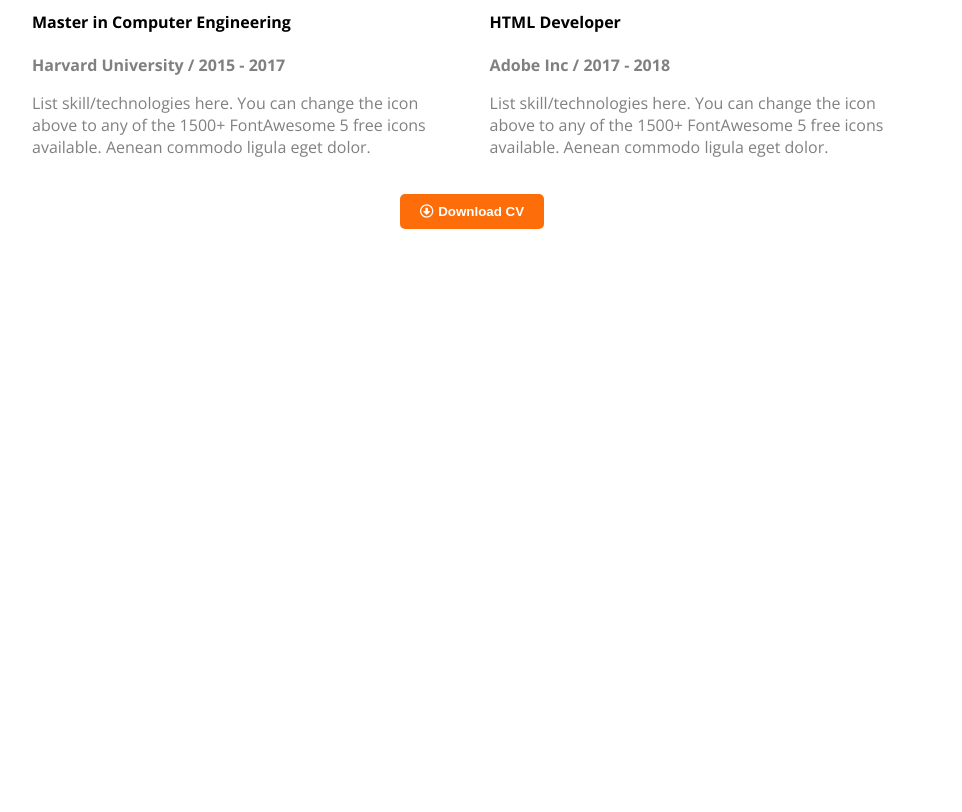
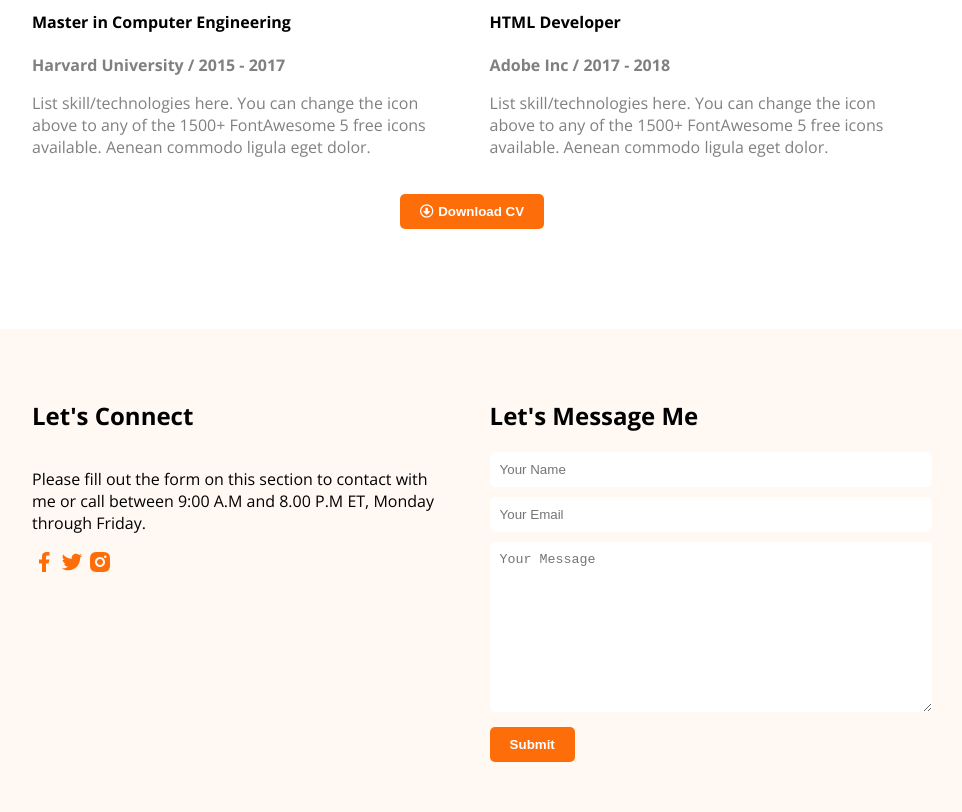
Before and after one commit to Mohammad-Rofikul-Islam-Hasan/practice-portfolio-project, a plain HTML site: page index.html in a window 1280 px wide. Shown: the part 2744-3556 px from the top of the page, without its empty margins (168-1130 px from the left). Before the commit the page ends 3073 px from the top, so only its background shows below. Drawn offline with nearby package versions, Linux system fonts and the light colour scheme.

Commit message:
'Footer' Added

```diff
--- a/index.html
+++ b/index.html
@@ -151,6 +151,30 @@ to any of the 1500+ FontAwesome 5 free icons available. Aenean commodo ligula eg
             <div class="summary-btn"><a href="cv"><button class="btn-primary"><i class="fa-regular fa-circle-down"></i></i>Download CV</button></a></div>
          </section>
     </main>
-    <footer></footer>
+    <!-- Footer Section  -->
+    <footer class="primary-background">
+
+      <div class="footer-col-1">
+        <h2 class="">Let's Connect</h2>
+        <p>Please fill out the form on this section to contact with me or call between 9:00 A.M and 8.00 P.M ET, Monday through Friday.</p>
+        <div>
+          <img src="images/icons/facebook.png" alt="">
+          <img src="images/icons/twitter.png" alt="">
+          <img src="images/icons/insta.png" alt="">
+        </div>
+      </div>
+      <div class="footer-col-2">
+        <h2 class="">Let's Message Me</h2>
+        <form class="footer-form" action="">
+          <input type="text" placeholder="Your Name" required>
+          <br>
+          <input type="email" placeholder="Your Email" required>
+          <br>
+          <textarea name="" id="" cols="30" rows="10" placeholder="Your Message"></textarea>
+          <br>
+          <button class="btn-primary">Submit</button>
+</form>
+      </div>
+    </footer>
   </body>
 </html>
--- a/styles/styles.css
+++ b/styles/styles.css
@@ -142,7 +142,7 @@ main {
   box-shadow: 20px 20px 40px rgba(0, 0, 0, 0.1);
 }
 
-/* Summary of my resume style  */
+/* Summary of my resume styles  */
 .summary-container{
   display: flex;
   justify-content: space-between;
@@ -159,3 +159,26 @@ main {
  justify-content: center;
  margin-top: 20px;
 }
+
+/* Footer Styles  */
+footer{
+  display: flex;
+  justify-content: space-between;
+  padding: 50px 200px;
+}
+.footer-col-1{
+  width: 48%;
+  display: flex;
+  flex-direction: column;
+
+}
+.footer-col-2{
+  width: 48%;
+}
+.footer-form input,.footer-form textarea {
+  width: 100%;
+  padding: 10px;
+  margin-bottom: 10px;
+  border: none;
+  border-radius: 5px;
+}
```
